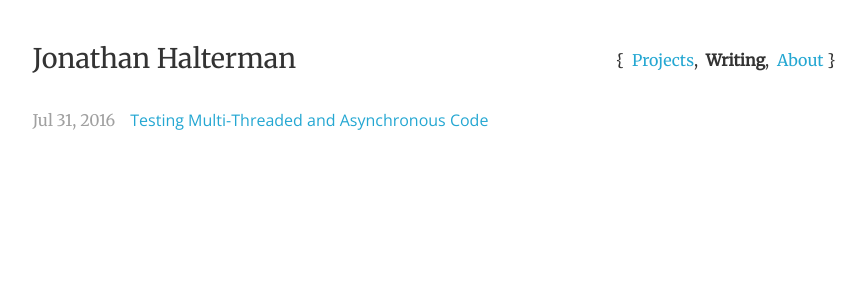
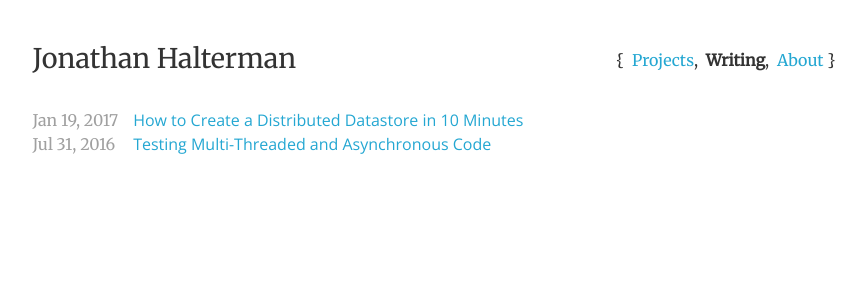
Before and after one commit to jhalterman/jhalterman.github.io, a Jekyll site: the page built from writing/index.html, in a window 1280 px wide. Shown: the top 300 px of the page, without its empty margins (200-1066 px from the left). Built offline with Jekyll 4.4.1, drawn with Linux system fonts in a browser that asks for light colours; part of the change alters nothing that is shown.

Commit message:
Distributed datastore post

````diff
--- a/_config.yml
+++ b/_config.yml
@@ -9,3 +9,5 @@ disqus_shortname: #jodah
 markdown: kramdown
 kramdown:
   input: GFM
+
+future: true
--- /dev/null
+++ b/_posts/2017-01-19-create-a-distributed-datastore-in-10-minutes.md
@@ -0,0 +1,393 @@
+---
+layout: post
+title:  How to Create a Distributed Datastore in 10 Minutes
+date: 2017-01-19
+---
+
+While the availability of numerous excellent open technologies has enabled us to build products and services faster than ever, there remain problem areas where technologies have yet to fully impact. One of the most challenging areas involves building consistent, fault-tolerant distributed systems.
+
+In a typical system you pull data in and out of somewhere that is safe, such as [ZooKeeper] or [etcd]. Then you operate on that data in places that are not necessarily safe, such as your application. And while etcd and ZooKeeper provide guarantees about the consistency of data in their possession, they cannot guarantee the consistency of broader state transitions and transactions that may involve other parts of your application. For that, we need another approach.
+
+## Changing the Paradigm
+
+[Copycat] is a framework that sidesteps the standard paradigm of building applications dependent on external systems for data consistency by allowing you to embed your application logic, written as a [state machine][copycat-state-machines], *directly into* Copycat, where consistency and fault tolerance are taken care of for you. The result is an ability to implement solutions to complex distributed coordination problems in a way that is relatively simple and concise and that encapsulates the logic and semantics of your application, without having to worry about reliability guarantees.
+
+What kind of things can we build with Copycat? It's up to you. From low level distributed primitives like [locks][dlock], [groups][dgroup] and [maps][dmap] to full blown distributed systems for scheduling, messaging, service discovery or data storage, nearly anything is possible.
+
+## From Zero to Distributed Datastore
+
+A good place to start with Copycat is to build something with it, so let's create a distributed key-value datastore. We're not aiming to create just any datastore though, we want something with strong consistency guarantees, fault-tolerance in the case of network partitions, durability in the case of node failure, and notifications for data changes - something along the lines of etcd. Is it really possible to build an etcd clone in 10 minutes? Well, no, but we can amazingly close, building a datastore with the same basic features, and more importantly, the same reliability guarantees, in that amount of time.
+
+## The State Machine
+
+The first step in building our datastore is to define a state machine to contain our datastore's state and logic. Since our datastore is storing key-value pairs, we'll encapsulate data in memory using a simple `HashMap`. Seriously, a HashMap? What about thread-safety? What about durability? Copycat will take care of these things for us as we'll learn more about later. But first, let's define our state machine:
+
+```java
+public class KeyValueStore extends StateMachine {
+  private Map<Object, Object> storage = new HashMap<>();
+}
+```
+
+In order to operate on our state machine, we'll need to declare some operations. Copycat supports two types of operations: *commands* which are intended for *writes* and *queries* which are intended *reads*. Let's start by defining some of the basic etcd-style operations: `put`, `get` and `delete`:
+
+```java
+public class Put implements Command<Object> {
+  public Object key;
+  public Object value;
+
+  public Put(Object key, Object value) {
+    this.key = key;
+    this.value = value;
+  }
+}
+
+public class Get implements Query<Object> {
+  public Object key;
+
+  public Get(Object key) {
+    this.key = key;
+  }
+}
+
+public class Delete implements Command<Object> {
+  public Object key;
+
+  public Delete(Object key) {
+    this.key = key;
+  }
+}
+```
+
+With our operations defined, let's implement handling for them inside of our `StateMachine`:
+
+```java
+public class KeyValueStore extends StateMachine {
+  private Map<Object, Commit> storage = new HashMap<>();
+
+  public Object put(Commit<Put> commit) {
+    Commit<Put> put = storage.put(commit.operation().key, commit);
+    return put == null ? null : put.operation().value;
+  }
+
+  public Object get(Commit<Get> commit) {
+    try {
+      Commit<Put> put = map.get(commit.operation().key);
+      return put == null ? null : put.operation().value;
+    } finally {
+      commit.release();
+    }
+  }
+
+  public Object delete(Commit<Delete> commit) {
+    Commit<Put> put = null;
+    try {
+      put = storage.remove(commit.operation().key);
+      return put == null ? null : put.operation().value;
+    } finally {
+      if (put != null)
+        put.release();
+      commit.release();
+    }
+  }
+}
+```
+
+As you can see, the `put`, `get` and `delete` implementations handle `Commit` objects that contain operations submitted to the state machine. Operations are executed on a single thread, so thread-safety is a non-issue, and after being handled, operations return a result that reflects the internal state of our machine.
+
+Aside from the state machine's storage, Copycat also stores an internal [log] of every command processed by the state machine along with its result, which it uses for failure handling and other purposes. Periodic compaction is performed on the log in order to remove commits that are no longer needed.  To help Copycat know when it's safe to remove a commit from its log, the state machine should `release` commits that do not contribute to the state of the machine. A `Put` operation, for example, is not released until after a `Delete` operation is received for the same key. A `Get` operation, on the other hand, is released right away since it does not contribute to the state of the machine.
+
+With this, our basic key-value store is now implemented! We'll add some more advanced operations later, but now let's get ready to try it out.
+
+## Creating the Server
+
+To manage our state machine we'll need to build a `CopycatServer` instance. The server must be initialized with an address to listen for communication on:
+
+```java
+Address address = new Address("123.456.789.0", 5000);
+CopycatServer.Builder builder = CopycatServer.builder(address);
+```
+
+We'll configure the server to use our state machine:
+
+```java
+builder.withStateMachine(KeyValueStore::new);
+```
+
+And configure a [`Transport`][Transport] for the server to use when communicating with clients other servers in a cluster:
+
+```java
+builder.withTransport(NettyTransport.builder()
+  .withThreads(4)
+  .build());
+```
+
+We'll configure a [`Storage`][Storage] implementation for our state machine's log, using on disk storage in this case:
+
+```java
+builder.withStorage(Storage.builder()
+  .withDirectory(new File("logs"))
+  .withStorageLevel(StorageLevel.DISK)
+  .build());
+```
+
+And finally we'll create the server:
+
+```java
+CopycatServer server = builder.build();
+```
+
+## Bootstrapping a Cluster
+
+Once a server has been built, we can use it to bootstrap a new cluster:
+
+```java
+server.bootstrap().thenAccept(srvr -> System.out.println(srvr + " has bootstrapped a cluster"));
+```
+
+At this point our state machine is up and running, but let's `join` some additional servers to the cluster:
+
+```java
+Address clusterAddress = new Address("123.456.789.0", 5000);
+server.join(clusterAddress).thenAccept(srvr -> System.out.println(srvr + " has joined the cluster"));
+```
+
+And just like that, we have created a clustered key-value store!
+
+## Performing Operations
+
+In order to submit operations to our datastore, we'll need to create a `CopycatClient`. We'll be sure to configure the same `Transport` for our client that we configured for our servers:
+
+```java
+CopycatClient client = CopycatClient.builder()
+  .withTransport(NettyTransport.builder()
+    .withThreads(2)
+    .build())
+  .build();
+```
+
+Then we'll point our client to any of the servers in our cluster, and `connect`:
+
+```java
+Address clusterAddress = new Address("123.456.789.0", 5000);
+client.connect(clusterAddress).join();
+```
+
+With our client connected, let's submit a `put` operation:
+
+```java
+CompletableFuture<Object> future = client.submit(new Put("foo", "Hello world!"));
+Object result = future.get();
+```
+
+We can also submit `get` and `delete` operations in the same way as a `put`:
+
+```java
+client.submit(new Get("foo")).thenAccept(result -> System.out.println("foo is: " + result));
+client.submit(new Delete("foo")).thenRun(() -> System.out.println("foo has been deleted"));
+```
+
+From here we can wrap the client in a CLI or REST API to allow other types of access, but we'll leave that as an exercise for another time.
+
+## Achieving Consistency
+
+Now that we have an initial system up and running, let's take a step back to discuss what's going on under the covers. Remember at the outset when we stated that it's not enough to build our own key-value store, we want it to be fully replicated, durable, strongly consistent, and able to handle failures. How do we do all that? It turns out, we already have.
+
+Copycat utilizes a [sophisticated implementation][consensus] of the [Raft consensus][raft] algorithm to ensure that every operation against your state machine is replicated to every member of the cluster, in a safe way. To accomplish this, each server in the cluster maintains a separate copy of the state machine along with a [log] of all operations that have been performed on the state machine and their results. Logs can be durably stored according to the configured [`StorageLevel`][StorageLevel] and are used to restore the state of a machine in the event of a failure.
+
+In order to achieve strong consistency, Copycat utilizes a majority quorum to ensure that write operations are approved by a majority of nodes in the cluster before they take effect. In the event of a network partition or system failure where a quorum can no longer be achieved, Copycat will cease to process write operations in order to prevent data inconsistency from occurring.
+
+Copycat clusters elect a leader to serve as the focal point for processing operations. When a command is submitted by a client to a server, it's forwarded to the leader which in turn sends the command to the rest of the cluster. Each server then applies the command to its state machine, appends the result to its log, and returns a response to the leader. Once the leader has received a response from a majority of the cluster (including itself), it applies the command to its own state machine and log then sends a response back to the client.
+
+Copycat supports configurable [consistency levels][ConsistencyLevel] per query operation. When a query is submitted by a client to a server, it can either be forwarded to the leader if linearizable consistency is desired, or it can be responded to by any server if sequential consistency is sufficient.
+
+## Achieving Fault-Tolerance
+
+Copycat utilizes heartbeats and timeouts to assert healthy connectivity between servers. If a leader fails to issue a heartbeat within the configured timeout period, the remaining members of the cluster will elect a new leader to coordinate the processing of operations. Likewise, if a follower fails to respond to a heartbeat, that server may be removed from the cluster.
+
+Since Copycat requires a majority quorum in order to maintain consistency and remain available, Copycat supports [passive and reserve][membership] servers which can be made to replace active servers in the event of a failure. When a new server joins the cluster, the leader streams its log to the server which in turn applies the logged operations to its state machine. Once the server is fully caught up, the leader will promote the new server to an active member of the cluster.
+
+Now that we understand a little about how Copycat turns our basic state machine into a robust, distributed key-value store, let's turn back to our implementation and add a few more advanced capabilities.
+
+## Time to Live
+
+One nice feature that etcd supports is time-to-live for keys. This allows keys to be auto-deleted after a certain time period. Let's add TTL support to our datastore. We'll start by defining a new `PutWithTtl` command:
+
+```java
+public class PutWithTtl implements Command<Object> {
+  public Object key;
+  public Object value;
+  public long ttl;
+
+  public PutWithTtl(Object key, Object value, long ttl) {
+    this.key = key;
+    this.value = value;
+    this.ttl = ttl;
+  }
+
+  @Override
+  public CompactionMode compaction() {
+    return CompactionMode.EXPIRING;
+  }
+}
+```
+
+Since a `PutWithTtl` command should result in the removal of state after some amount of time, we need to indicate this to Copycat so that it can properly compact these commits from the log. We do this by providing a `compaction()` implementation that returns `CompactionMode.EXPIRING`.
+
+Next we'll need to implement handling of the `PutWithTtl` command inside of our state machine:
+
+```java
+public Object putWithTtl(Commit<PutWithTtl> commit) {
+  Object result = storage.put(commit.operation().key, commit);
+  executor.schedule(Duration.ofMillis(commit.operation().ttl), () -> {
+    storage.remove(commit.operation().key);
+    commit.release();
+  });
+  return result;
+}
+```
+
+Here we schedule a future action to execute after the TTL has been exceeded, which will remove the commit from storage and release it, similar to our `delete` implementation from earlier. We use the state machine's internal `executor` to schedule the entry removal since this ensures we won't encounter any thread-safety issues inside of our state machine.
+
+## Watch What Happens
+
+With TTL implemented, let's add one final feature: *watchers*. Watchers in etcd and in ZooKeeper allow clients to receive a notification when a key has been accessed. This an important feature for implementing a variety of coordination patterns, but it typically carries various caveats including rigid semantics and lesser reliability guarantees.
+
+Copycat, on the other hand, provides a session eventing capability that allows arbitrary data to be published directly to clients from anywhere inside a state machine. This flexibility enables us to easily model complex distributed primitives such as [groups][group-join], [leader election][leader-election], and [messaging][message-consumers] where server-side information is published to clients in an efficient and semantically appropriate manner. Session events are guaranteed not to be lost in the case of a server failure and are always delivered in sequential order.
+
+To leverage session events for our datastore, we'll start by defining a new `Listen` command that will indicate a client's interest in receiving events from our state machine:
+
+```java
+public class Listen implements Command<Object> {
+}
+```
+
+Next we'll enhance our `KeyValueStore` implementation to handle the `Listen` command:
+
+```java
+public class KeyValueStore extends StateMachine {
+  private Map<Object, Commit> storage = new HashMap<>();
+  private Set<Commit> listeners = new HashSet<>();
+
+  public void listen(Commit<Listen> commit) {
+    listeners.add(commit);
+  }
+```
+
+The `listen` method simply stores the client submitted commit, which we'll later use to publish events back to the client. We'll need to define an `EntryEvent` type that will encapsulate our event data:
+
+```java
+public class EntryEvent<K, V> implements Serializable {
+  public Object key;
+  public Object oldValue;
+  public Object newValue;
+
+  public EntryEvent(Object key, Object oldValue, Object newValue) {
+    this.key = key;
+    this.oldValue = oldValue;
+    this.newValue = newValue;
+  }
+
+  public String toString() {
+    return String.format("EntryEvent [key=%s, oldValue=%s, newValue=%s]", key, oldValue, newValue);
+  }
+}
+```
+
+And finally we'll enhance our `KeyValueStore` to publish `EntryEvent`s from within our existing command handlers using the client session associated with any `Listen` commands:
+
+```java
+private void publish(String event, Object key, Object oldValue, Object newValue) {
+  listeners.forEach(commit -> {
+    commit.session().publish(event, new EntryEvent(key, oldValue, newValue));
+  });
+}
+
+public Object put(Commit<Put> commit) {
+  Commit<Put> put = storage.put(commit.operation().key, commit);
+  Object oldValue = put == null ? null : put.operation().value;
+  publish("put", commit.operation().key, oldValue, commit.operation().value);
+  return oldValue;
+}
+
+public Object putWithTtl(Commit<PutWithTtl> commit) {
+  Object result = storage.put(commit.operation().key, commit);
+  executor.schedule(Duration.ofMillis(commit.operation().ttl), () -> {
+    Commit<PutWithTtl> put = storage.remove(commit.operation().key);
+    Object oldValue = put == null ? null : put.operation().value;
+    publish("expire", commit.operation().key, oldValue, null);
+    commit.release();
+  });
+  return result;
+}
+
+public Object delete(Commit<Delete> commit) {
+  Commit<Put> put = null;
+  try {
+    put = storage.remove(commit.operation().key);
+    Object oldValue = put == null ? null : put.operation().value;
+    publish("delete", commit.operation().key, oldValue, null);
+    return oldValue;
+  } finally {
+    if (put != null)
+      put.release();
+    commit.release();
+  }
+}
+```
+
+On the client side, we'll publish a `Listen` command to indicate our interest in receiving events:
+
+```java
+client.submit(new Listen()).thenRun(() -> LOG.info("Now listening for events")).join();
+```
+
+Then we can register event listeners for specific events:
+
+```java
+client.onEvent("put", (EntryEvent event) -> System.out.println("Put: " + event));
+client.onEvent("delete", (EntryEvent event) -> System.out.println("Delete: " + event));
+client.onEvent("expire", (EntryEvent event) -> System.out.println("Expire: " + event));
+```
+
+Now, when state changes occur within our datastore, clients will be notified.
+
+## Wrapup
+
+Well, that's it. Our 10 minutes are up and with the help of Copycat we've created a production ready, strongly consistent clustered key-value store from scratch. We also learned a bit about consistency and fault tolerance in distributed systems, and hopefully now we're ready to create something else with our new knowledge.
+
+The goal of Copycat and it's sister project [Atomix] isn't to build a clone of any specific technology such as etcd, as achievable as that may now seem. The goal is to empower users to build systems to suit their own needs.
+
+Copycat allows us to build complex systems *faster*, *safer*, and *more easily* than before. So, now that you've seen what it can do, what will you build?
+<hr>
+*To learn more about Copycat, check out the [project website][copycat]. Also be sure to read about its sister project, [Atomix], a suite of distributed primitives built on Copycat. Source code for the example datastore in this article is available [here][source].*
+
+[copycat]: http://atomix.io/copycat/
+[copycat-state-machines]: http://atomix.io/copycat/docs/state-machine/
+[copycat-docs]: http://atomix.io/copycat/docs/
+
+[atomix]: http://atomix.io/atomix/
+[atomix-community]: http://atomix.io/community/
+[gitter-chat]: https://gitter.im/atomix/atomix
+
+[etcd]: https://coreos.com/etcd/
+[etcd-api]: https://coreos.com/etcd/docs/latest/api.html
+
+[zookeeper]: https://zookeeper.apache.org/
+
+[membership]: http://atomix.io/copycat/docs/membership/
+[reference-counting]: https://en.wikipedia.org/wiki/Reference_counting
+[CompletableFuture]: https://docs.oracle.com/javase/8/docs/api/java/util/concurrent/CompletableFuture.html
+[ConsistencyLevel]: http://atomix.io/copycat/api/latest/io/atomix/copycat/Query.ConsistencyLevel.html
+[Storage]: http://atomix.io/copycat/api/latest/io/atomix/copycat/server/storage/Storage.html
+[StorageLevel]: http://atomix.io/copycat/api/latest/io/atomix/copycat/server/storage/StorageLevel.html
+[Transport]: http://atomix.io/catalyst/api/latest/io/atomix/catalyst/transport/Transport.html
+[raft]: https://raft.github.io/
+[consensus]: http://atomix.io/copycat/docs/architecture-introduction/
+[log]: https://engineering.linkedin.com/distributed-systems/log-what-every-software-engineer-should-know-about-real-time-datas-unifying
+[dlock]: http://atomix.io/atomix/docs/concurrency/#distributedlock
+[dmap]: http://atomix.io/atomix/docs/collections/#distributedmap
+[dgroup]: http://atomix.io/atomix/docs/groups/
+[source]: https://github.com/jhalterman/jodah/tree/master/key-value-store
+[group-join]: http://atomix.io/atomix/docs/groups/#listening-for-members-joining-the-group
+[leader-election]: http://atomix.io/atomix/docs/groups/#leader-election
+[message-consumers]: http://atomix.io/atomix/docs/groups/#message-consumers
````
